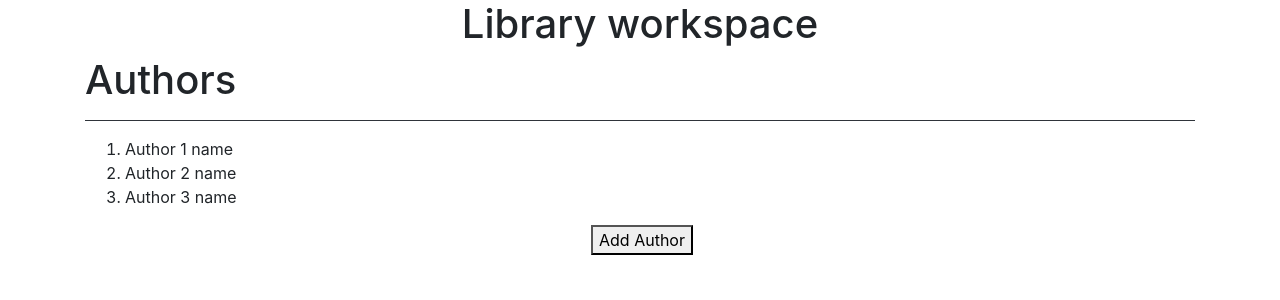
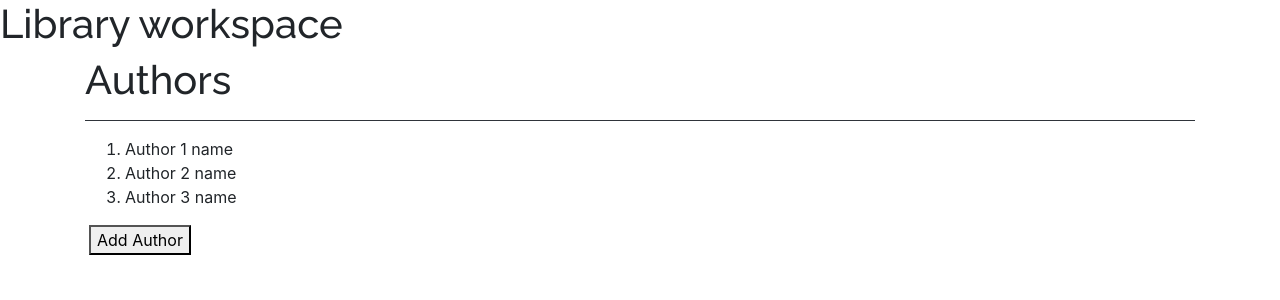
Before and after one commit to proCodersReact/library-app, a React (Create React App) app: page / in a window 1280 px wide. Shown: the top 300 px of the page. Built offline with nearby package versions, Linux system fonts and the light colour scheme.

Commit message:
raleway font

```diff
--- a/src/App.tsx
+++ b/src/App.tsx
@@ -1,5 +1,6 @@
 import React from 'react';
-import './App.css';
+//import './App.css';
+import './assets/styles/main.scss';
 import 'bootstrap/dist/css/bootstrap.min.css';
 import AuthorList from './Components/AuthorList/AuthorList';
 
--- /dev/null
+++ b/src/assets/styles/main.scss
@@ -0,0 +1,3 @@
+@import "~bootstrap/scss/bootstrap";
+
+@import "theme/_theme";
--- /dev/null
+++ b/src/assets/styles/theme/_theme.scss
@@ -0,0 +1,8 @@
+body{
+  font-family: 'Raleway', sans-serif;
+}
+
+h1{
+  font-family: 'Raleway';
+  font-weight: 800;
+}
```
Also changed, not shown: 1 other file (tests, documents, lock files or other folders).
